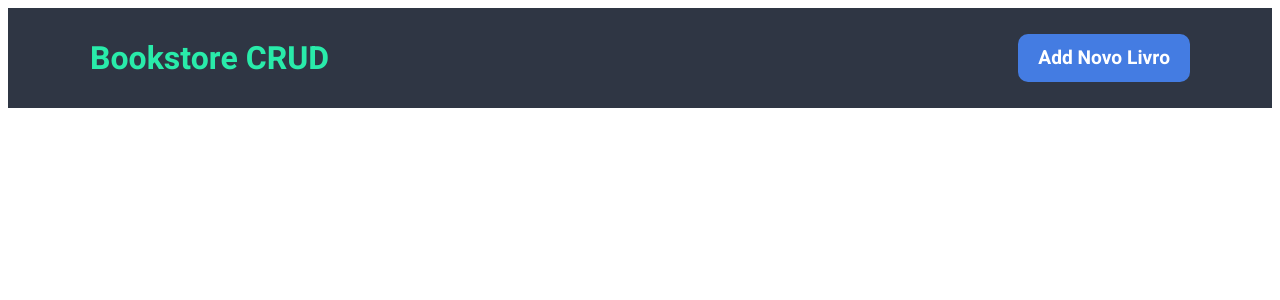
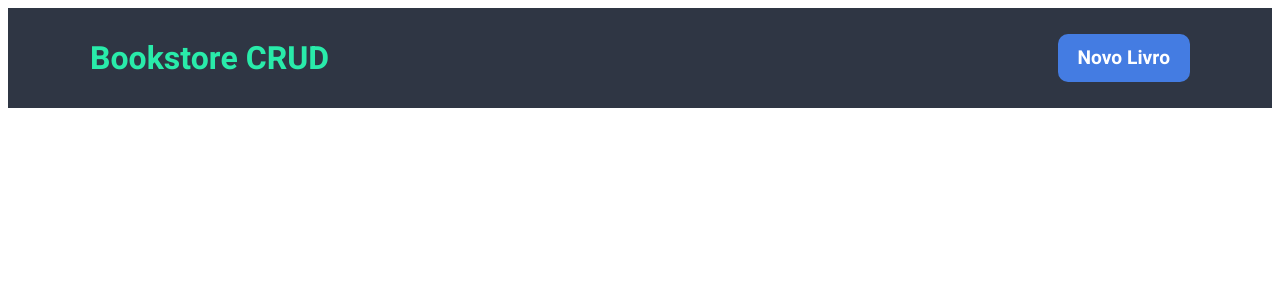
Before and after one commit to DevLucasGodoy/bookstore, a React (Create React App) app: page / in a window 1280 px wide. Shown: the top 300 px of the page. Built offline with nearby package versions, Linux system fonts and the light colour scheme.

Commit message:
Update Header

```diff
--- a/src/components/HeaderMain/HeaderMain.js
+++ b/src/components/HeaderMain/HeaderMain.js
@@ -11,7 +11,7 @@ function HeaderMain() {
                 </div>
                 <div className="btn-newPost" >
                     <Link to="/post" >
-                        <button>Add Novo Livro</button>
+                        <button>Novo Livro</button>
                     </Link>
                 </div>
             </div>
```
